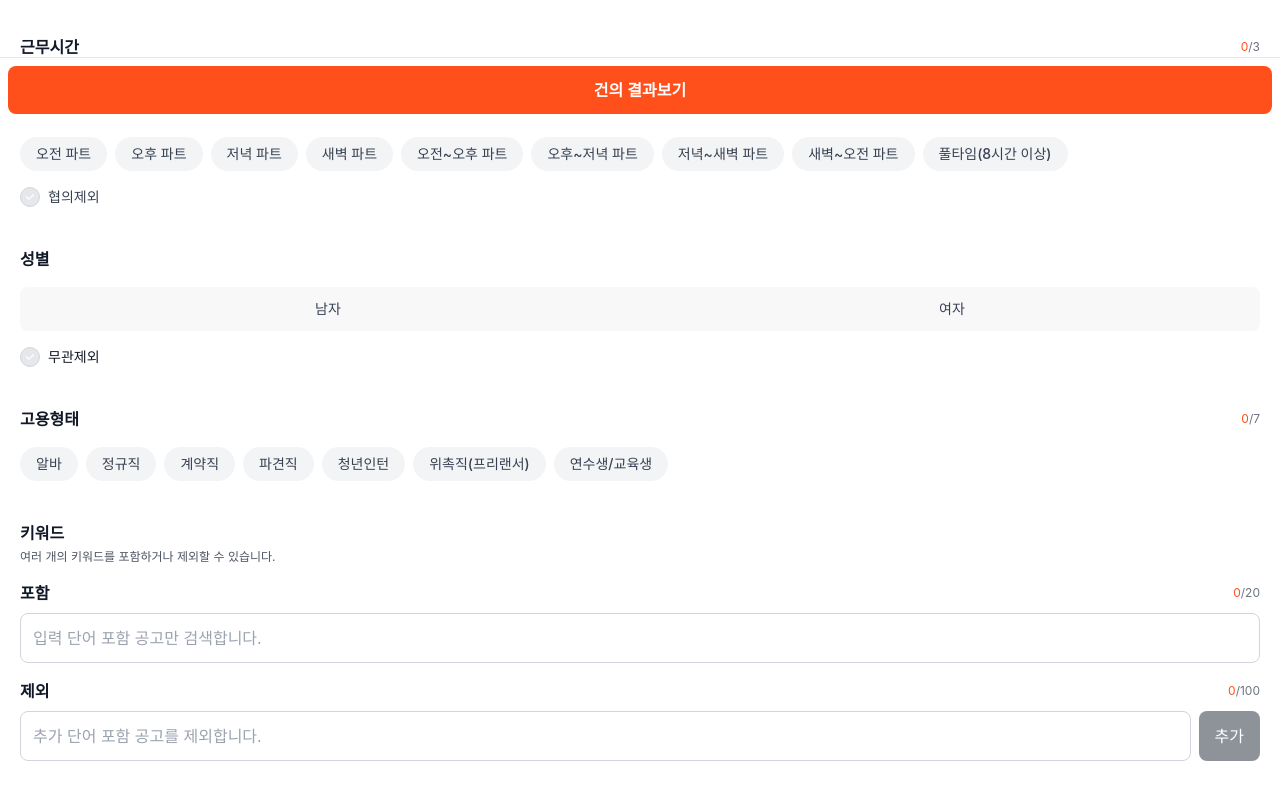
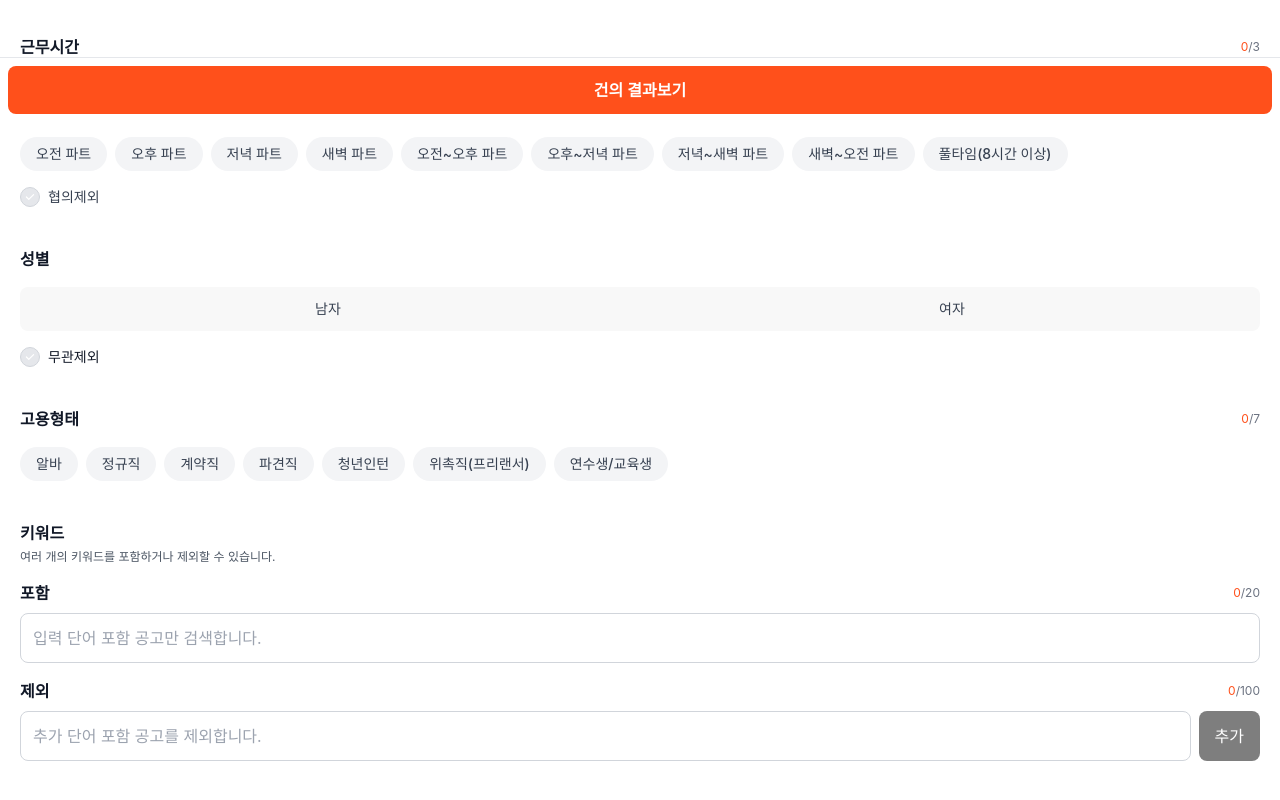
Before and after one commit to DasomDev/jobkoai, a React (Create React App) app: page / in a window 1280 px wide. Shown: the part 678-1478 px from the top of the page. Built offline with nearby package versions, Linux system fonts and the light colour scheme; a web font is replaced by a local one.

Commit message:
Fix: 제외 단어 maxCount =>  string array 총 글자수로 수정

```diff
--- a/src/components/filters/KeywordFilter.tsx
+++ b/src/components/filters/KeywordFilter.tsx
@@ -61,7 +61,7 @@ const KeywordFilter: React.FC = () => {
       <div className="mb-4">
         <div className="flex justify-between items-center mb-2">
           <h4 className="font-bold text-gray-900">제외</h4>
-          <Counter count={excludedKeywords.length} maxCount={maxExcludeLength} />
+          <Counter count={excludedKeywords.join('').length} maxCount={maxExcludeLength} />
         </div>
         <div className="flex gap-2 mb-2">
           <div className="relative flex-1">
@@ -79,7 +79,7 @@ const KeywordFilter: React.FC = () => {
           <button
             onClick={handleAddExclude}
             disabled={!excludeKeyword.trim()}
-            className="px-4 py-3 font-medium text-white bg-gray-800 rounded-lg hover:bg-gray-700 disabled:opacity-50 disabled:cursor-not-allowed"
+            className="px-4 py-3 font-medium text-white bg-black rounded-lg disabled:opacity-50 disabled:cursor-not-allowed"
           >
             추가
           </button>
```
